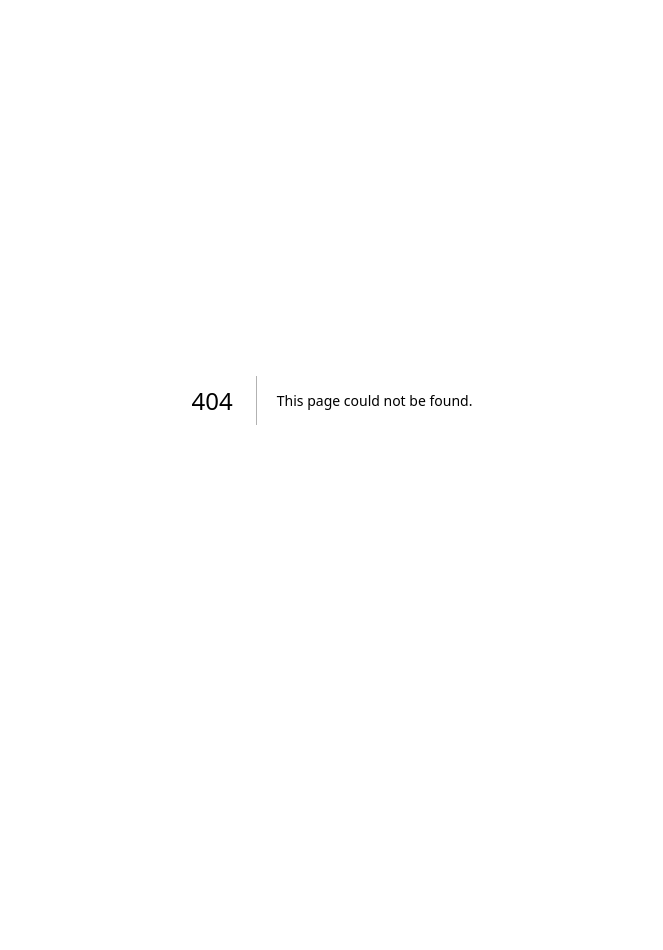
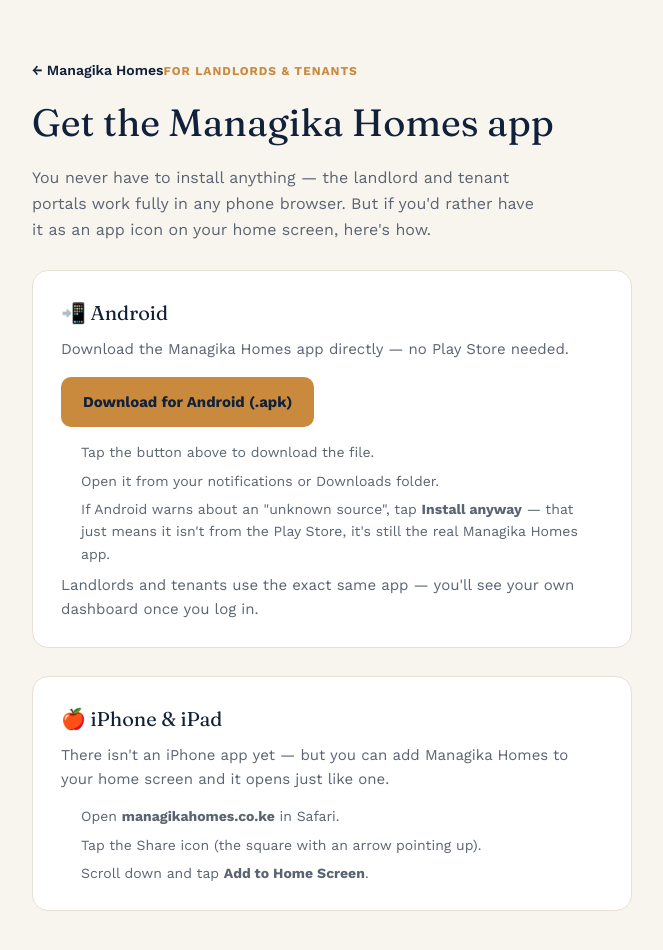
Before and after one commit to robertkimani83-netizen/MANAGIKA-HOMES, a Next.js app: page /download-app in a window 1280 px wide. Before the commit this address had no page. Shown: the top 950 px of the page, without its empty margins (308-971 px from the left). Before the commit the page ends 800 px from the top, so only its background shows below. Built offline with nearby package versions, Linux system fonts and the light colour scheme.

Commit message:
Add app download page, link it from homepage and both dashboards

```diff
--- /dev/null
+++ b/app/download-app/page.tsx
@@ -0,0 +1,88 @@
+"use client";
+
+// Public page (no login required) where both landlords and tenants can get
+// the Managika Homes app - either the real installable Android app (a TWA
+// wrapping this same site, built via PWABuilder/Bubblewrap, served from
+// public/managika.apk) or, for iPhone/iPad where no native app exists,
+// instructions to add the site to the home screen as a PWA instead. Linked
+// from the landing page nav/footer and from inside both dashboards.
+
+export default function DownloadApp() {
+  return (
+    <main>
+      <link
+        rel="stylesheet"
+        href="https://fonts.googleapis.com/css2?family=Fraunces:opsz,wght@9..144,400;9..144,600;9..144,700&family=Work+Sans:wght@400;500;600;700&display=swap"
+      />
+      <style>{`
+        .da-root{ --ink:#12213a; --muted:#5b6472; --gold:#c98a3e; --gold-bright:#e3ab5f; --paper:#f8f5ef; --card:#ffffff; --card-border:#e7e1d6; }
+        @media (prefers-color-scheme: dark){
+          .da-root{ --ink:#eef1f6; --muted:#93a1b8; --gold:#e3ab5f; --gold-bright:#f0c584; --paper:#0a1220; --card:#101b2e; --card-border:#223252; }
+        }
+        .da-root *{ box-sizing:border-box; }
+        .da-root{ min-height:100vh; background:var(--paper); color:var(--ink); font-family:"Work Sans", -apple-system, "Segoe UI", sans-serif; line-height:1.6; -webkit-font-smoothing:antialiased; }
+        .da-root h1, .da-root h2{ font-family:"Fraunces", Georgia, serif; margin:0; text-wrap:balance; }
+        .da-root a{ color:inherit; }
+        .da-wrap{ max-width:640px; margin:0 auto; padding:40px 20px 80px; }
+        .da-back{ font-size:14px; font-weight:600; color:var(--muted); text-decoration:none; }
+        .da-back:hover{ color:var(--ink); }
+        .da-eyebrow{ display:inline-block; margin-top:22px; font-size:12px; font-weight:700; letter-spacing:0.08em; text-transform:uppercase; color:var(--gold); }
+        .da-root h1{ margin-top:10px; font-size:clamp(28px,5vw,38px); }
+        .da-sub{ margin-top:12px; color:var(--muted); font-size:16px; max-width:52ch; }
+        .da-card{ margin-top:28px; border:1px solid var(--card-border); background:var(--card); border-radius:16px; padding:26px 28px; }
+        .da-card h2{ font-size:20px; }
+        .da-card > p{ margin:8px 0 0; color:var(--muted); font-size:15px; }
+        .da-btn{ display:inline-flex; align-items:center; gap:8px; margin-top:16px; padding:13px 22px; border-radius:10px; background:var(--gold); color:#1a1206; font-weight:700; text-decoration:none; font-size:15px; }
+        .da-btn:hover{ background:var(--gold-bright); }
+        .da-steps{ margin:14px 0 0; padding-left:20px; color:var(--muted); font-size:14px; }
+        .da-steps li{ margin-top:6px; }
+        .da-note{ margin-top:14px; font-size:13px; color:var(--muted); }
+        .da-foot{ margin-top:36px; font-size:14px; color:var(--muted); }
+        .da-foot a{ font-weight:600; text-decoration:underline; }
+      `}</style>
+
+      <div className="da-root">
+        <div className="da-wrap">
+          <a href="/" className="da-back">← Managika Homes</a>
+          <span className="da-eyebrow">For landlords &amp; tenants</span>
+          <h1>Get the Managika Homes app</h1>
+          <p className="da-sub">
+            You never have to install anything — the landlord and tenant portals work fully in any phone
+            browser. But if you&apos;d rather have it as an app icon on your home screen, here&apos;s how.
+          </p>
+
+          <div className="da-card">
+            <h2>📲 Android</h2>
+            <p>Download the Managika Homes app directly — no Play Store needed.</p>
+            <a className="da-btn" href="/managika.apk" download>
+              Download for Android (.apk)
+            </a>
+            <ol className="da-steps">
+              <li>Tap the button above to download the file.</li>
+              <li>Open it from your notifications or Downloads folder.</li>
+              <li>
+                If Android warns about an &quot;unknown source&quot;, tap <strong>Install anyway</strong> — that
+                just means it isn&apos;t from the Play Store, it&apos;s still the real Managika Homes app.
+              </li>
+            </ol>
+            <p className="da-note">Landlords and tenants use the exact same app — you&apos;ll see your own dashboard once you log in.</p>
+          </div>
+
+          <div className="da-card">
+            <h2>🍎 iPhone &amp; iPad</h2>
+            <p>There isn&apos;t an iPhone app yet — but you can add Managika Homes to your home screen and it opens just like one.</p>
+            <ol className="da-steps">
+              <li>Open <strong>managikahomes.co.ke</strong> in Safari.</li>
+              <li>Tap the Share icon (the square with an arrow pointing up).</li>
+              <li>Scroll down and tap <strong>Add to Home Screen</strong>.</li>
+            </ol>
+          </div>
+
+          <p className="da-foot">
+            Already registered? <a href="/landlord/login">Landlord login</a> · <a href="/tenant/login">Tenant login</a>
+          </p>
+        </div>
+      </div>
+    </main>
+  );
+}
--- a/app/globals.css
+++ b/app/globals.css
@@ -60,3 +60,19 @@
 background-repeat: no-repeat;
 background-attachment: fixed;
 }
+
+/* Installed Android app only (see app-shell-detect.tsx) - shrinks the
+   dashboard step icons so they read closer to the website's proportions
+   inside the wrapped app. Never applies to regular browser visitors. */
+html.mh-app-shell .mh-step-icon {
+  height: 1.75rem;
+  width: 1.75rem;
+  font-size: 0.95rem;
+}
+
+/* Installed Android app only - hides "download/get the app" links and
+   banners, since a visitor already inside the installed app doesn't need
+   to be told to install it. Never applies to regular browser visitors. */
+html.mh-app-shell .mh-hide-in-app {
+  display: none !important;
+}
--- a/app/landlord/dashboard/page.tsx
+++ b/app/landlord/dashboard/page.tsx
@@ -167,6 +167,7 @@
             <a href="/payment-settings" className="rounded-xl border border-slate-200 px-4 py-3 font-semibold hover:bg-slate-50">💳 Payment Settings</a>
             <a href="/team" className="rounded-xl border border-slate-200 px-4 py-3 font-semibold hover:bg-slate-50">🧑‍🤝‍🧑 Team &amp; Caretakers</a>
             <a href="/screening" className="rounded-xl border border-slate-200 px-4 py-3 font-semibold hover:bg-slate-50">🔎 Tenant Screening</a>
+            <a href="/download-app" className="mh-hide-in-app rounded-xl border border-slate-200 px-4 py-3 font-semibold hover:bg-slate-50">📲 Download App</a>
           </nav>
         </div>
       </aside>
--- a/app/page.tsx
+++ b/app/page.tsx
@@ -35,7 +35,7 @@
   },
   {
     q: "Do my tenants need to download an app?",
-    a: "No app download needed — tenants use a simple web portal to see their balance, pay, and reach you. It works on any smartphone browser.",
+    a: "No — tenants can do everything from a simple web portal in any smartphone browser, no download needed. If they'd rather have an app icon on their home screen, there's an optional Android app and iPhone home-screen shortcut available too.",
   },
   {
     q: "What happens if I want to cancel?",
@@ -369,6 +369,7 @@
             </a>
             <div className="lp-nav-links">
               <a href="#pricing">Pricing</a>
+              <a href="/download-app" className="mh-hide-in-app">Download App</a>
               <a href="#get-started" className="lp-nav-cta">Get Started</a>
             </div>
           </div>
@@ -663,7 +664,7 @@
 
         <footer className="lp-footer">
           <div className="lp-wrap">
-            © 2026 Managika Homes · <a href="mailto:support@managikahomes.co.ke">support@managikahomes.co.ke</a> · managikahomes.co.ke
+            © 2026 Managika Homes · <a href="/download-app" className="mh-hide-in-app">Download the app</a> · <a href="mailto:support@managikahomes.co.ke">support@managikahomes.co.ke</a> · managikahomes.co.ke
           </div>
         </footer>
       </div>
--- a/app/tenant/dashboard/page.tsx
+++ b/app/tenant/dashboard/page.tsx
@@ -244,6 +244,7 @@
 </div>
 <div className="flex items-center gap-3">
 <a href="/tenant/ai-assistant" className="px-4 py-2 rounded-lg border border-gray-300 bg-white text-gray-700">🤖 AI Assistant</a>
+<a href="/download-app" className="mh-hide-in-app px-4 py-2 rounded-lg border border-gray-300 bg-white text-gray-700">📲 Get App</a>
 <button onClick={signOut} className="px-4 py-2 rounded-lg border border-gray-300 bg-white text-gray-700">Sign Out</button>
 </div>
 </div>
```
